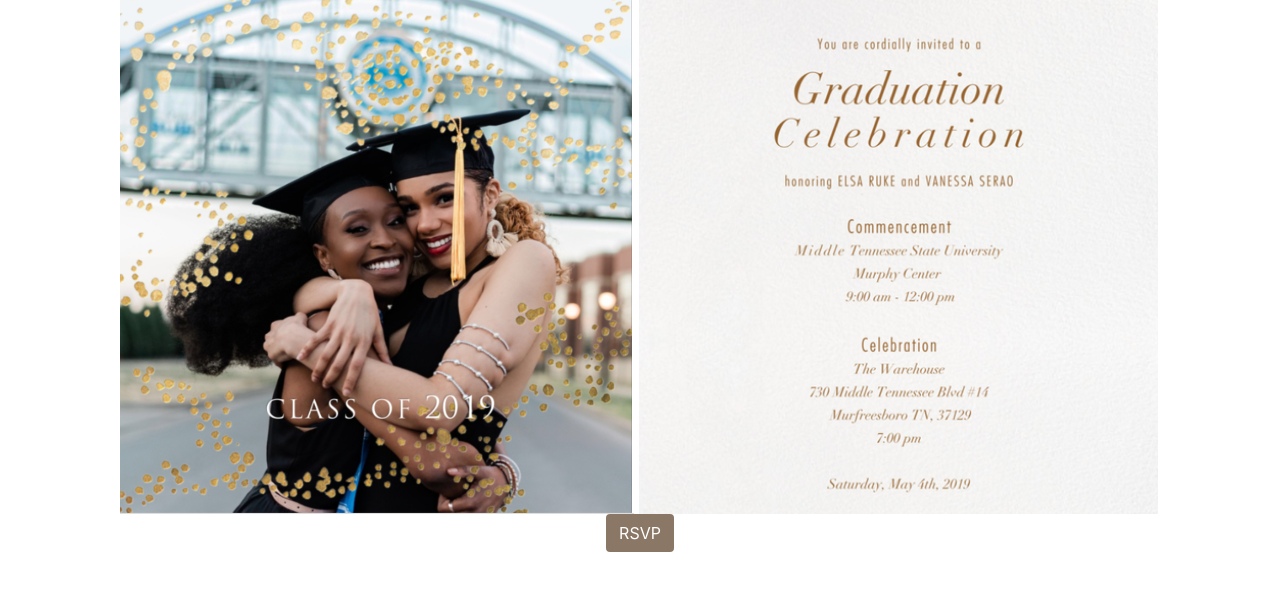
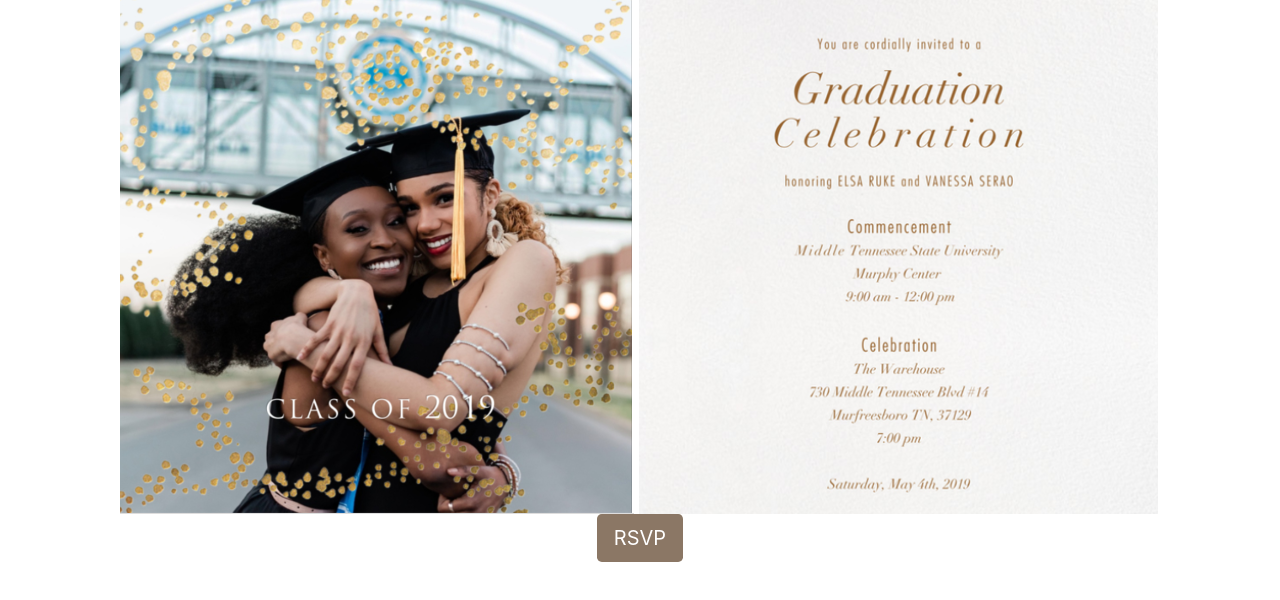
Before and after one commit to GraduationInvitation/Invitation, a plain HTML site: page index.html in a window 1280 px wide. Drawn offline with nearby package versions, Linux system fonts and the light colour scheme.

Commit message:
"updates"`

```diff
--- a/index.css
+++ b/index.css
@@ -1,6 +1,7 @@
 a.my-btn {
    background-color: rgb(139,119,101);
    color: white;
+
 
 
 }
--- a/index.html
+++ b/index.html
@@ -15,7 +15,7 @@
 
     <body>
         <div class="text-center">
-            <a class="btn my-btn" href="#" role="button">RSVP</a>
+            <a class="btn my-btn btn-lg" href="#" role="button">RSVP</a>
         </div>
 
 
```
